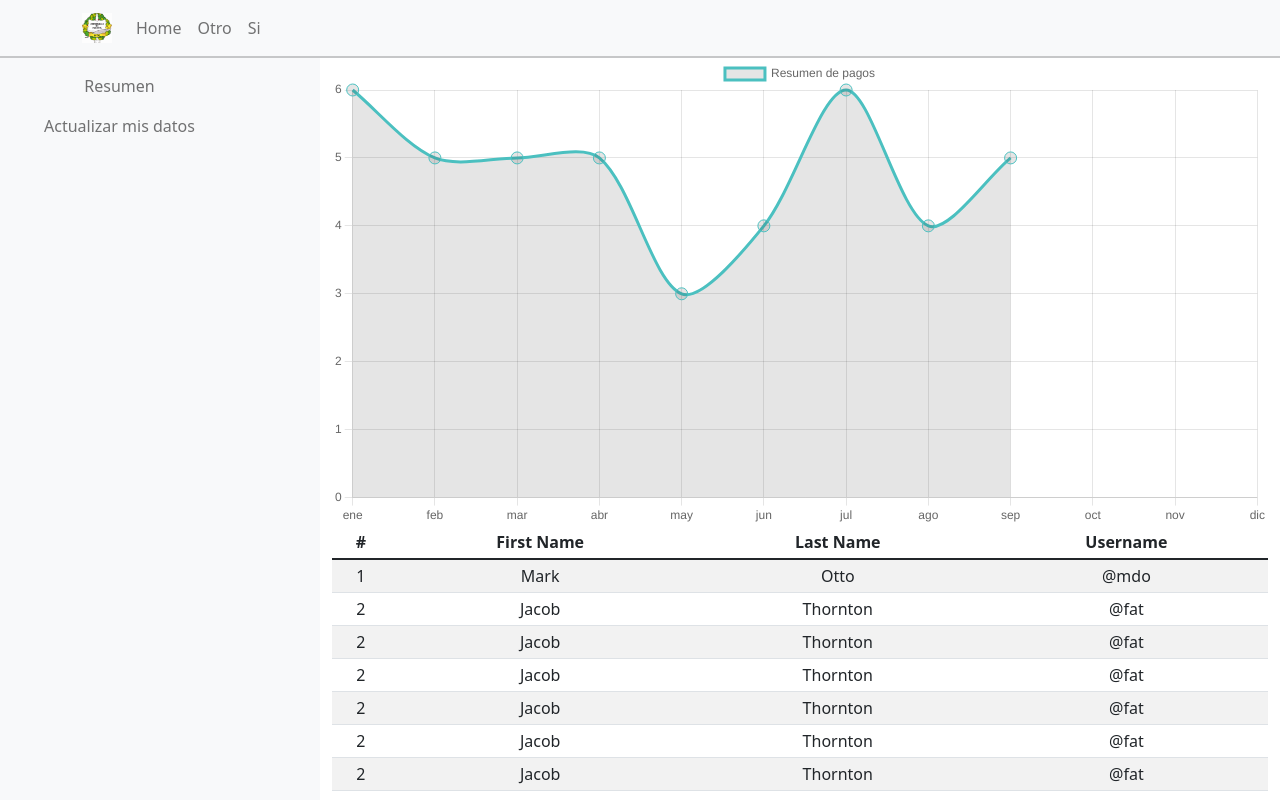
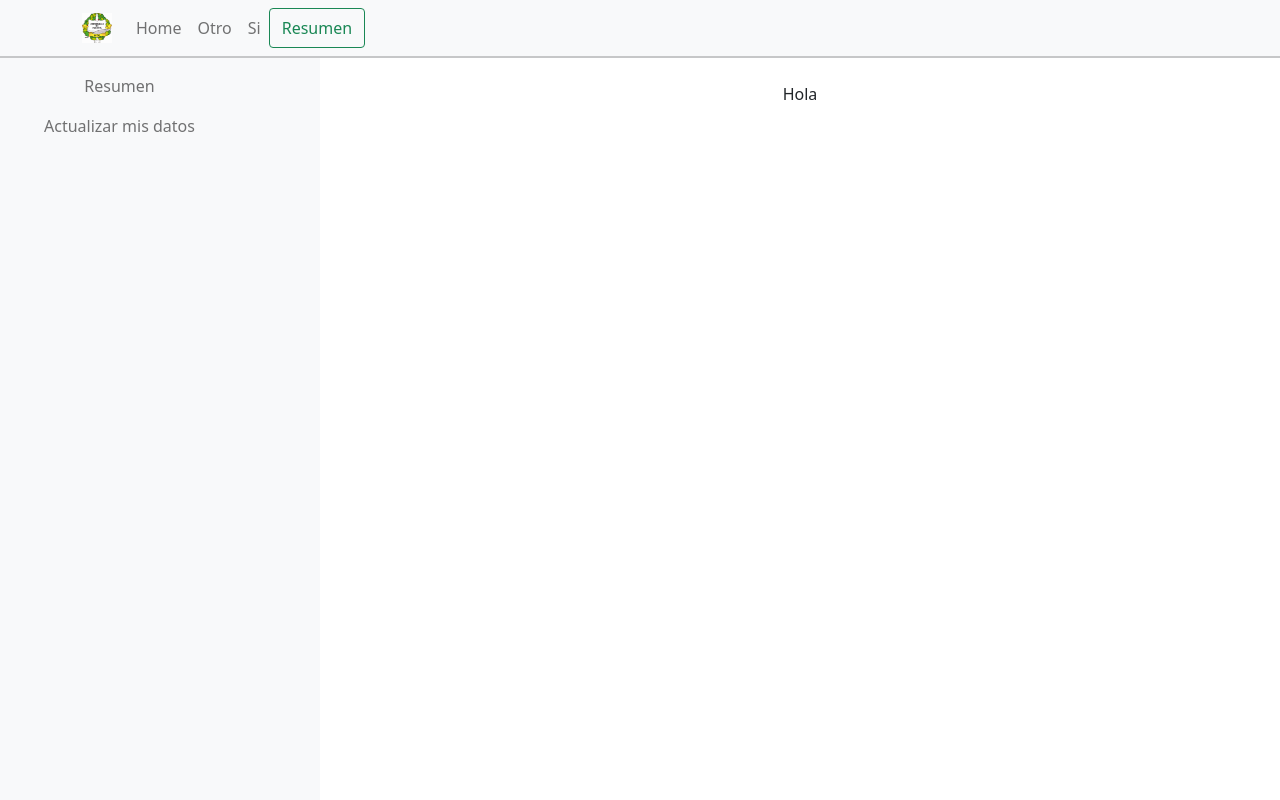
Before and after one commit to Xsmxxl/reactdockerv1, a React (Create React App) app: page / in a window 1280 px wide. Built offline with nearby package versions, Linux system fonts and the light colour scheme.

Commit message:
Actualizando desde PC casa

```diff
--- a/src/App.js
+++ b/src/App.js
@@ -10,6 +10,7 @@ import Sidebar from './pages/Sidebar';
 import Button from 'react-bootstrap/Button';
 import Offcanvas from 'react-bootstrap/Offcanvas';
 import { ThreeDotsVertical } from 'react-bootstrap-icons';
+import Login from './pages/login';
 
 import { useState } from 'react';
 
@@ -22,7 +23,7 @@ function App() {
   const handleClose = () => setShow(false);
   const handleShow = () => setShow(true);
 
-  const [active, setActive] = useState("resumen");
+  const [active, setActive] = useState("login");
 
   return (
     <div className="App">
@@ -38,9 +39,10 @@ function App() {
             />
           </Navbar.Brand>
           <Nav className="me-auto">
-            <Nav.Link>Home</Nav.Link>
+            <Nav.Link >Home</Nav.Link>
             <Nav.Link>Otro</Nav.Link>
             <Nav.Link>Si</Nav.Link>
+            <Button variant="outline-success" onClick={()=>{setActive('resumen')}}>Resumen</Button>
           </Nav>
           <Nav className="justify-content-end">
             <div className='d-sm-none'>
@@ -87,9 +89,10 @@ function App() {
             <div style={{ overflowY: 'auto' }} className='cosas'>
 
 
-              {active === "resumen" && <GraficoAdmin />}
+              {active === "resumen" && <GraficoAdmin /> }
+              <br/>
               {active === "resumen" && <ResumenUser />}
-              {active === "actualizar" && <p>actualizar</p>}
+              {active === "login" && <Login/>}
 
 
             </div>
--- /dev/null
+++ b/src/pages/login.js
@@ -0,0 +1,11 @@
+import Container from "react-bootstrap/esm/Container";
+
+export default function Login(){
+    return(
+        <>
+            <Container>
+                <p>Hola</p>
+            </Container>
+        </>
+    );
+}
```
